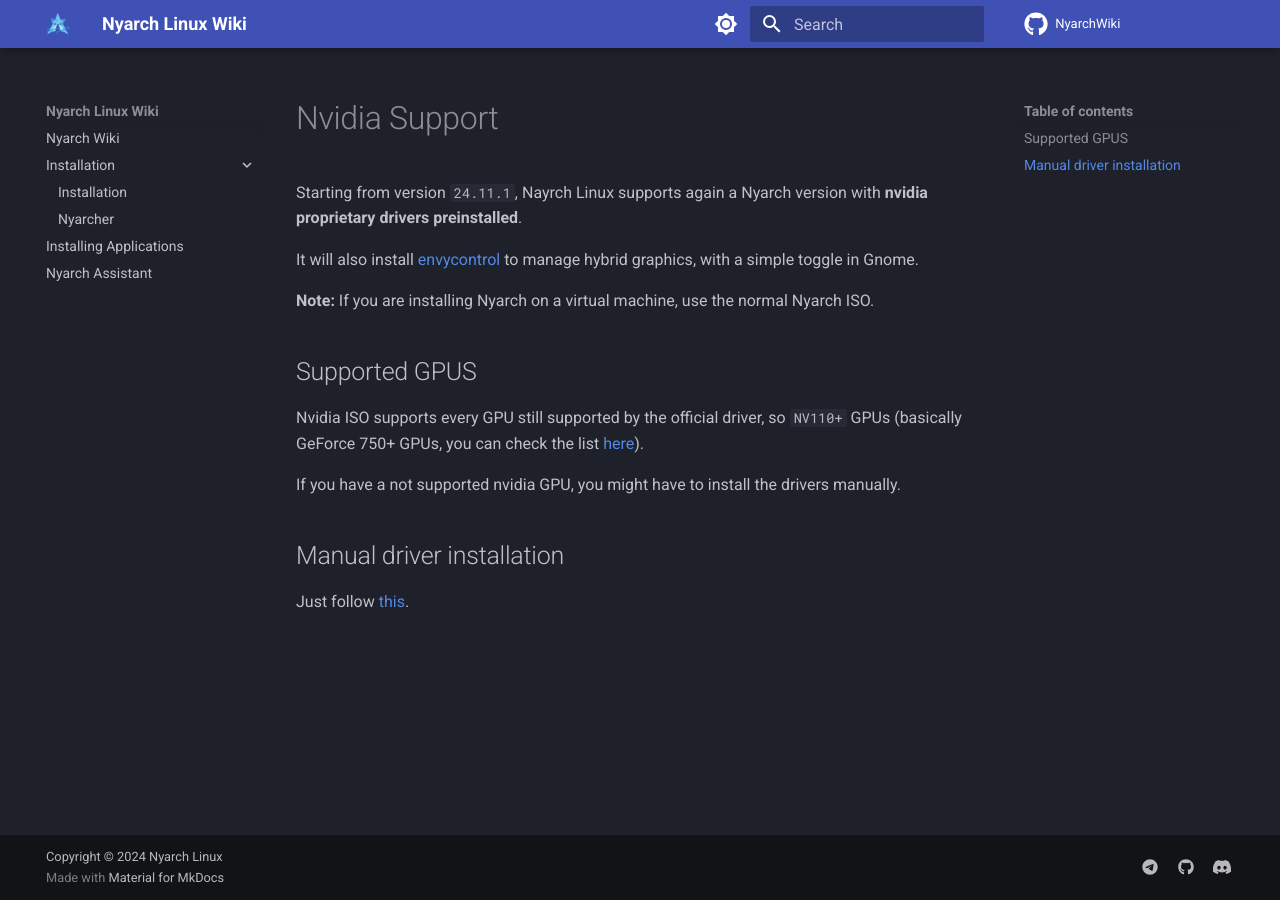
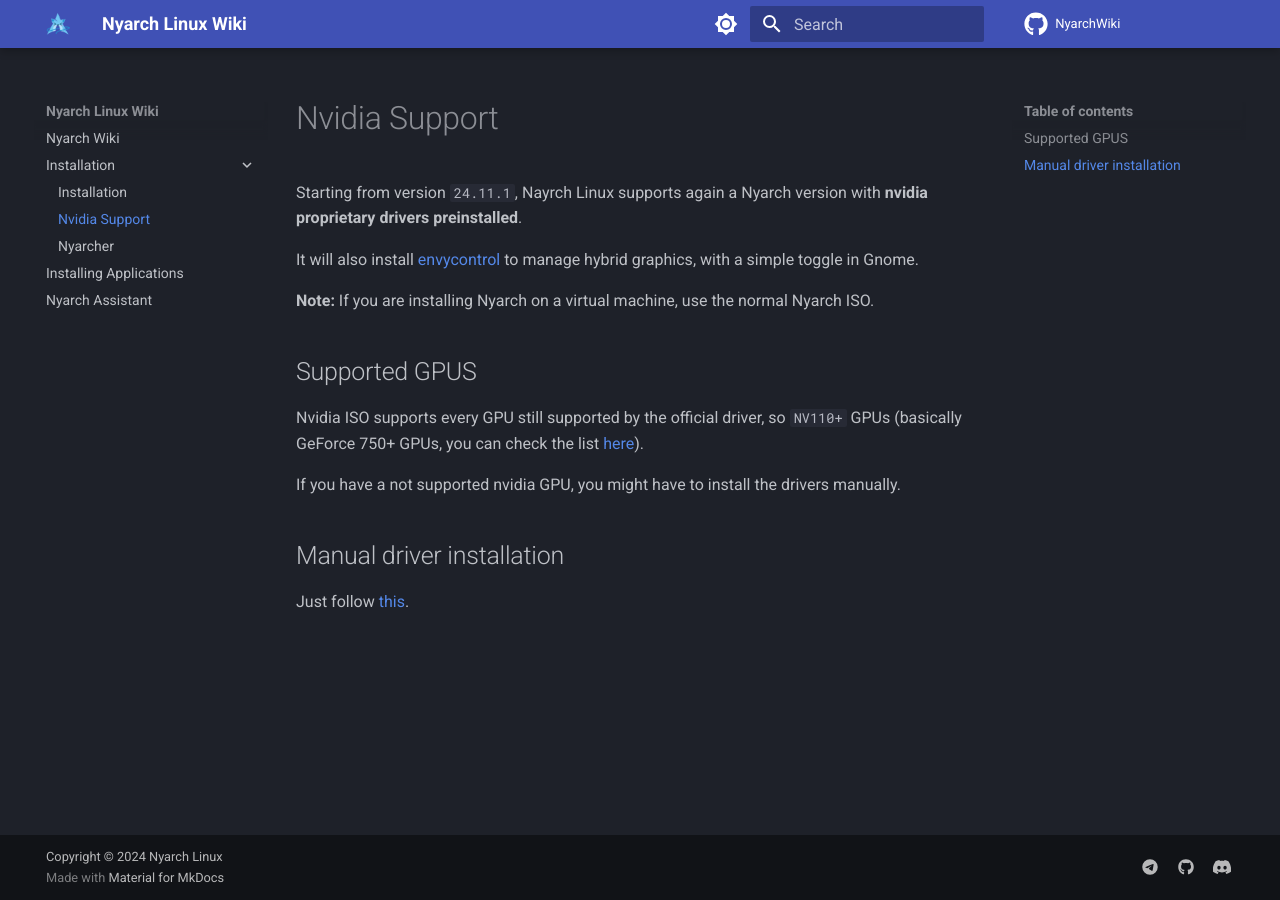
Before and after one commit to NyarchLinux/NyarchWiki, an MkDocs documentation site: the page built from docs/nvidia.md, in a window 1280 px wide. Built offline with MkDocs 1.6.1 and Material for MkDocs 9.7.7, drawn with Linux system fonts in a browser that asks for light colours; comment, search, counter and statistics services are not loaded.

Commit message:
Update mkdocs.yml

```diff
--- a/mkdocs.yml
+++ b/mkdocs.yml
@@ -7,6 +7,7 @@
     - 'index.md'
     - Installation:
          - 'installation.md'
+         - 'nvidia.md'
          - 'nyarcher.md'
     - 'applications.md'
     - 'nyarchassistant.md'
```
